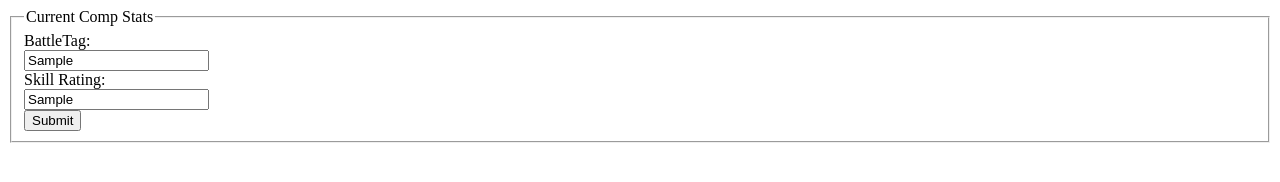
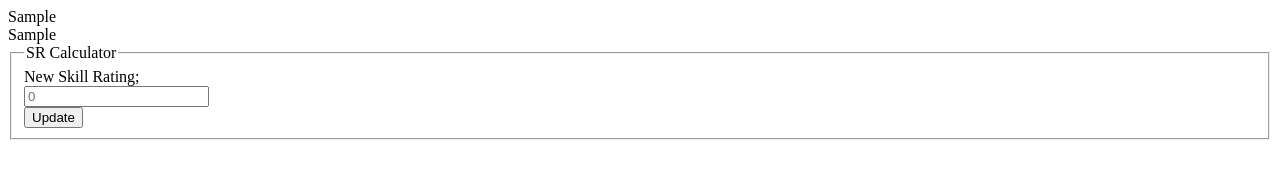
Before and after one commit to ElecRei/SR_Tracker, a plain HTML site: page index.html in a window 1280 px wide. Both pictures are taken after typing "Sample", "Sample" into the empty fields and a click on the button "Submit". Drawn offline with nearby package versions, Linux system fonts and the light colour scheme.

Commit message:
Updated HTML and JS files
Updated version with some fixes to the JS files and completed basic layout for HTML. Right now the first form is functional.

```diff
--- a/index.html
+++ b/index.html
@@ -2,6 +2,16 @@
 
     <head>
         <title>SR Tracker</title>
+
+        <style>
+
+        </style>
+
+        <script
+          src="http://code.jquery.com/jquery-3.2.1.min.js"
+          integrity="sha256-hwg4gsxgFZhOsEEamdOYGBf13FyQuiTwlAQgxVSNgt4="
+          crossorigin="anonymous">
+        </script>
 
         <!-- JS file for tacker functionality -->
         <script src="tracker.js"></script>
@@ -12,7 +22,7 @@
 
         <div id="site_wrapper">
 
-            <form>
+            <form id="form_entry">
                 <fieldset>
                     <legend>Current Comp Stats</legend>
                     BattleTag:<br/>
@@ -23,6 +33,23 @@
                 </fieldset>
             </form>
 
+            <div id="output_currentStats">
+
+                <div id="cs_battleTag"></div>
+                <div id="cs_skillRating"></div>
+                <div id="cs_skillRank"></div>
+
+            </div>
+
+            <form>
+                <fieldset>
+                    <legend>SR Calculator</legend>
+                    New Skill Rating;<br/>
+                    <input type="text" id="input_newSkillRating" placeholder="0"/><br/>
+                    <button type="button" id="submit_form">Update</button>
+                </fieldset>
+            </form>
+
         </div>
 
     </body>
--- a/tracker.js
+++ b/tracker.js
@@ -1,4 +1,6 @@
 $(document).ready(function(){
+
+    $("#output_currentStats").hide();
 
     var batteTag; // Name used ingame
     var skillRating; // SR number
@@ -6,8 +8,8 @@ $(document).ready(function(){
 
     $("#submit_form").click(function(){
 
-        batteTag = $("#input_battleTag").value;
-        skillRating = $("input_skillRating").value;
+        batteTag = $("#input_battleTag").val();
+        skillRating = $("#input_skillRating").val();
         if(skillRating <= 1499){
             skillRank = "Bronze";
         }
@@ -33,11 +35,19 @@ $(document).ready(function(){
             alert("Error");
         }
 
+        $("#cs_battleTag").append(batteTag);
+        $("#cs_skillRating").append(skillRating);
+        $("#cs_skillRank").append(skillRank);
+
+
+        $("#form_entry").hide();
+        $("#output_currentStats").show();
+
     });
 
     function calcRank(){
 
-        var newSkillRating = $("#newSkillRating").value;
+        var newSkillRating = $("#input_newSkillRating").value;
 
         var convertRank = skillRating - newSkillRating;
 
```
